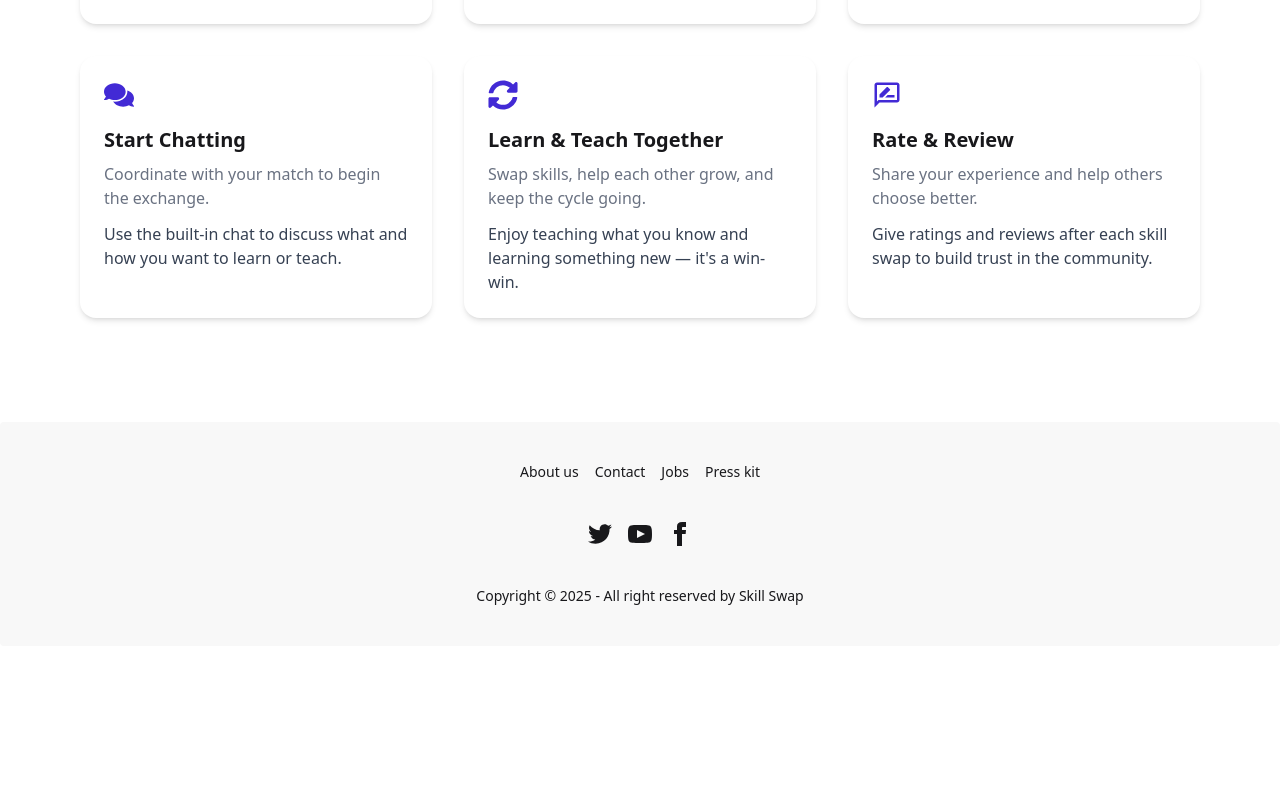
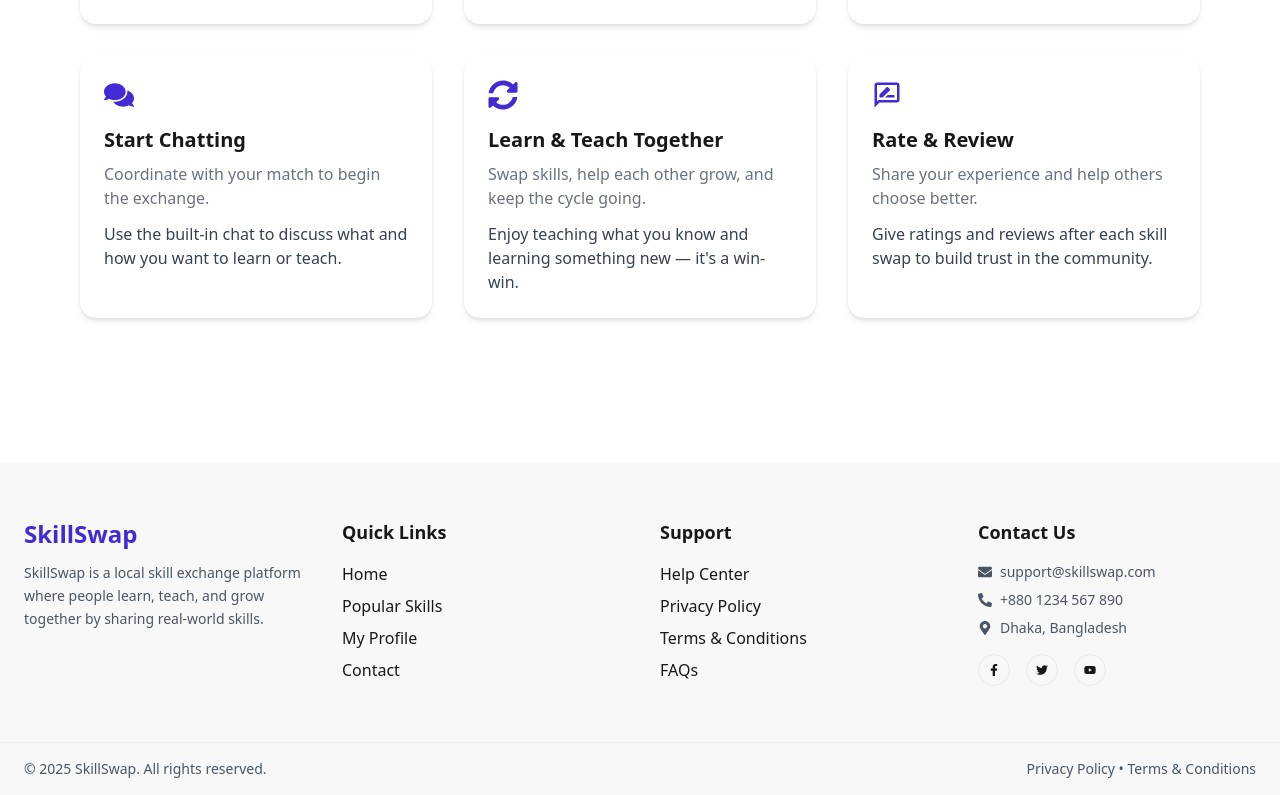
Before and after one commit to RafyHossain/Skill-Swap, a React (Vite) app: page / in a window 1280 px wide. Shown: the part 2695-3490 px from the top of the page. Before the commit the page ends 3341 px from the top, so only its background shows below. Built offline with nearby package versions, Linux system fonts and the light colour scheme; no server answers.

Commit message:
profile page and update profile implement

```diff
--- a/src/Components/Footer.jsx
+++ b/src/Components/Footer.jsx
@@ -1,54 +1,97 @@
-import React from 'react';
+import React from "react";
+import {
+  FaFacebookF,
+  FaTwitter,
+  FaYoutube,
+  FaEnvelope,
+  FaPhoneAlt,
+  FaMapMarkerAlt,
+} from "react-icons/fa";
 
 const Footer = () => {
   return (
-       <footer className="footer footer-horizontal footer-center bg-base-200 text-base-content rounded p-10 mt-10">
-  <nav className="grid grid-flow-col gap-4">
-    <a className="link link-hover">About us</a>
-    <a className="link link-hover">Contact</a>
-    <a className="link link-hover">Jobs</a>
-    <a className="link link-hover">Press kit</a>
-  </nav>
-  <nav>
-    <div className="grid grid-flow-col gap-4">
-      <a>
-        <svg
-          xmlns="http://www.w3.org/2000/svg"
-          width="24"
-          height="24"
-          viewBox="0 0 24 24"
-          className="fill-current">
-          <path
-            d="M24 4.557c-.883.392-1.832.656-2.828.775 1.017-.609 1.798-1.574 2.165-2.724-.951.564-2.005.974-3.127 1.195-.897-.957-2.178-1.555-3.594-1.555-3.179 0-5.515 2.966-4.797 6.045-4.091-.205-7.719-2.165-10.148-5.144-1.29 2.213-.669 5.108 1.523 6.574-.806-.026-1.566-.247-2.229-.616-.054 2.281 1.581 4.415 3.949 4.89-.693.188-1.452.232-2.224.084.626 1.956 2.444 3.379 4.6 3.419-2.07 1.623-4.678 2.348-7.29 2.04 2.179 1.397 4.768 2.212 7.548 2.212 9.142 0 14.307-7.721 13.995-14.646.962-.695 1.797-1.562 2.457-2.549z"></path>
-        </svg>
+    <footer className="bg-base-200 text-base-content mt-20">
+
+      {/* Main Footer */}
+      <div className="max-w-7xl mx-auto px-6 py-14 grid grid-cols-1 sm:grid-cols-2 lg:grid-cols-4 gap-10">
+
+        {/* Brand */}
+        <div>
+          <h2 className="text-2xl font-bold mb-3 text-primary">
+            SkillSwap
+          </h2>
+          <p className="text-sm text-gray-600 leading-relaxed">
+            SkillSwap is a local skill exchange platform where people learn,
+            teach, and grow together by sharing real-world skills.
+          </p>
+        </div>
+
+        {/* Quick Links */}
+        <div>
+          <h3 className="font-semibold text-lg mb-4">Quick Links</h3>
+          <ul className="space-y-2">
+            <li><a className="link link-hover">Home</a></li>
+            <li><a className="link link-hover">Popular Skills</a></li>
+            <li><a className="link link-hover">My Profile</a></li>
+            <li><a className="link link-hover">Contact</a></li>
+          </ul>
+        </div>
+
+        {/* Support */}
+        <div>
+          <h3 className="font-semibold text-lg mb-4">Support</h3>
+          <ul className="space-y-2">
+            <li><a className="link link-hover">Help Center</a></li>
+            <li><a className="link link-hover">Privacy Policy</a></li>
+            <li><a className="link link-hover">Terms & Conditions</a></li>
+            <li><a className="link link-hover">FAQs</a></li>
+          </ul>
+        </div>
+
+        {/* Contact Info */}
+        <div>
+          <h3 className="font-semibold text-lg mb-4">Contact Us</h3>
+
+          <div className="space-y-2 text-sm text-gray-600">
+            <p className="flex items-center gap-2">
+              <FaEnvelope /> support@skillswap.com
+            </p>
+            <p className="flex items-center gap-2">
+              <FaPhoneAlt /> +880 1234 567 890
+            </p>
+            <p className="flex items-center gap-2">
+              <FaMapMarkerAlt /> Dhaka, Bangladesh
+            </p>
+          </div>
+
+          {/* Social Links */}
+          <div className="flex gap-4 mt-4">
+            <a className="btn btn-circle btn-sm hover:bg-primary hover:text-white transition">
+              <FaFacebookF />
             </a>
-      <a>
-        <svg
-          xmlns="http://www.w3.org/2000/svg"
-          width="24"
-          height="24"
-          viewBox="0 0 24 24"
-          className="fill-current">
-          <path
-            d="M19.615 3.184c-3.604-.246-11.631-.245-15.23 0-3.897.266-4.356 2.62-4.385 8.816.029 6.185.484 8.549 4.385 8.816 3.6.245 11.626.246 15.23 0 3.897-.266 4.356-2.62 4.385-8.816-.029-6.185-.484-8.549-4.385-8.816zm-10.615 12.816v-8l8 3.993-8 4.007z"></path>
-        </svg>
+            <a className="btn btn-circle btn-sm hover:bg-primary hover:text-white transition">
+              <FaTwitter />
             </a>
-      <a>
-        <svg
-          xmlns="http://www.w3.org/2000/svg"
-          width="24"
-          height="24"
-          viewBox="0 0 24 24"
-          className="fill-current">
-          <path
-            d="M9 8h-3v4h3v12h5v-12h3.642l.358-4h-4v-1.667c0-.955.192-1.333 1.115-1.333h2.885v-5h-3.808c-3.596 0-5.192 1.583-5.192 4.615v3.385z"></path>
-        </svg>
+            <a className="btn btn-circle btn-sm hover:bg-primary hover:text-white transition">
+              <FaYoutube />
             </a>
           </div>
-  </nav>
-  <aside>
-    <p>Copyright © {new Date().getFullYear()} - All right reserved by Skill Swap</p>
-  </aside>
+        </div>
+
+      </div>
+
+      {/* Bottom Footer */}
+      <div className="border-t border-base-300">
+        <div className="max-w-7xl mx-auto px-6 py-4 flex flex-col sm:flex-row justify-between items-center text-sm text-gray-600">
+          <p>
+            © {new Date().getFullYear()} SkillSwap. All rights reserved.
+          </p>
+          <p className="mt-2 sm:mt-0">
+            Privacy Policy • Terms & Conditions
+          </p>
+        </div>
+      </div>
+
     </footer>
   );
 };
--- /dev/null
+++ b/src/Components/Loading.jsx
@@ -0,0 +1,17 @@
+import React from 'react';
+
+const Loading = () => {
+    return (
+        <div className="min-h-screen flex justify-center items-center">
+      <div>
+        <span className="loading loading-dots loading-xs"></span>
+        <span className="loading loading-dots loading-sm"></span>
+        <span className="loading loading-dots loading-md"></span>
+        <span className="loading loading-dots loading-lg"></span>
+        <span className="loading loading-dots loading-xl"></span>
+      </div>
+    </div>
+    );
+};
+
+export default Loading;
--- a/src/Components/Navbar.jsx
+++ b/src/Components/Navbar.jsx
@@ -60,6 +60,7 @@ const Navbar = () => {
     </li>
 
     <li>
+
       <NavLink
         to={user ? "/profile" : "/auth/login"}
         className={navLinkClass}
--- a/src/Context/AuthProvider.jsx
+++ b/src/Context/AuthProvider.jsx
@@ -12,6 +12,7 @@ import { GoogleAuthProvider } from "firebase/auth";
 const GoogleProvider = new GoogleAuthProvider();
 export const AuthContext = createContext();
 const AuthProvider = ({ children }) => {
+   const [loading, setLoading] = useState(true);
   const [user, setUser] = useState(null);
   const createUser = (email, password) => {
     return createUserWithEmailAndPassword(auth, email, password);
@@ -36,6 +37,7 @@ const AuthProvider = ({ children }) => {
   useEffect(() => {
     const unSubscribed = onAuthStateChanged(auth, (currenUser) => {
       setUser(currenUser);
+      setLoading(false);
     });
     return () => {
       unSubscribed();
@@ -50,6 +52,8 @@ const AuthProvider = ({ children }) => {
     logOut,
     googleLogIn,
     updateUser,
+    loading,
+    setLoading,
   };
   return <AuthContext.Provider value={authData}>{children}</AuthContext.Provider>;
 };
--- a/src/Pages/Auth/Login.jsx
+++ b/src/Pages/Auth/Login.jsx
@@ -61,6 +61,12 @@ const Login = () => {
       })
       .catch((error) => {
         console.log(error.message);
+          Swal.fire({
+          icon: "error",
+          title: "Oops...",
+          text: "Something Error",
+
+        });
 
 
       });
--- a/src/Pages/Auth/Register.jsx
+++ b/src/Pages/Auth/Register.jsx
@@ -65,6 +65,7 @@ const Register = () => {
       .catch((error) => {
         console.log(error.message);
         setError(error.message);
+
       });
   };
   return (
--- a/src/Routes/PrivateRoutes.jsx
+++ b/src/Routes/PrivateRoutes.jsx
@@ -1,11 +1,15 @@
 import React, { use } from 'react';
 import { AuthContext } from '../Context/AuthProvider';
 import { Navigate, useLocation } from 'react-router';
+import Loading from '../Components/Loading';
 
 const PrivateRoutes = ({children}) => {
     const location=useLocation();
     //console.log(location)
-    const {user}=use(AuthContext);
+    const {user,loading}=use(AuthContext);
+    if(loading){
+        return <Loading></Loading>
+    }
     if(user && user?.email){
         return children;
     }
--- a/src/Routes/Routes.jsx
+++ b/src/Routes/Routes.jsx
@@ -8,6 +8,8 @@ import Home from "../Pages/Home";
 import Hero from "../Components/Hero";
 import PrivateRoutes from "./PrivateRoutes";
 import SkillDetails from "../Pages/SkillDetails";
+import MyProfile from "../Pages/MyProfile";
+import Loading from "../Components/Loading";
 
 const router = createBrowserRouter([
   {
@@ -16,12 +18,22 @@ const router = createBrowserRouter([
     children: [
       {
         index: true,
-        Component: Home,
-        loader: async () => {
+         loader: async () => {
           const res = await fetch("/skills.json");
           return res.json();
         },
+        hydrateFallbackElement:<Loading></Loading>,
+        Component: Home,
+
       },
+      {
+      path: "profile",
+      element: (
+        <PrivateRoutes>
+          <MyProfile />
+        </PrivateRoutes>
+      ),
+    },
     ],
   },
   {
@@ -44,12 +56,14 @@ const router = createBrowserRouter([
     const res = await fetch("/skills.json");
     return res.json();
   },
+  hydrateFallbackElement:<Loading></Loading>,
   element: (
     <PrivateRoutes>
       <SkillDetails />
     </PrivateRoutes>
   )
-}
+},
+
 
 ]);
 export default router;
```
Also changed, not shown: src/Pages/MyProfile.jsx (+122 -3 lines). Lines whose indentation alone changed are shown as unchanged.
